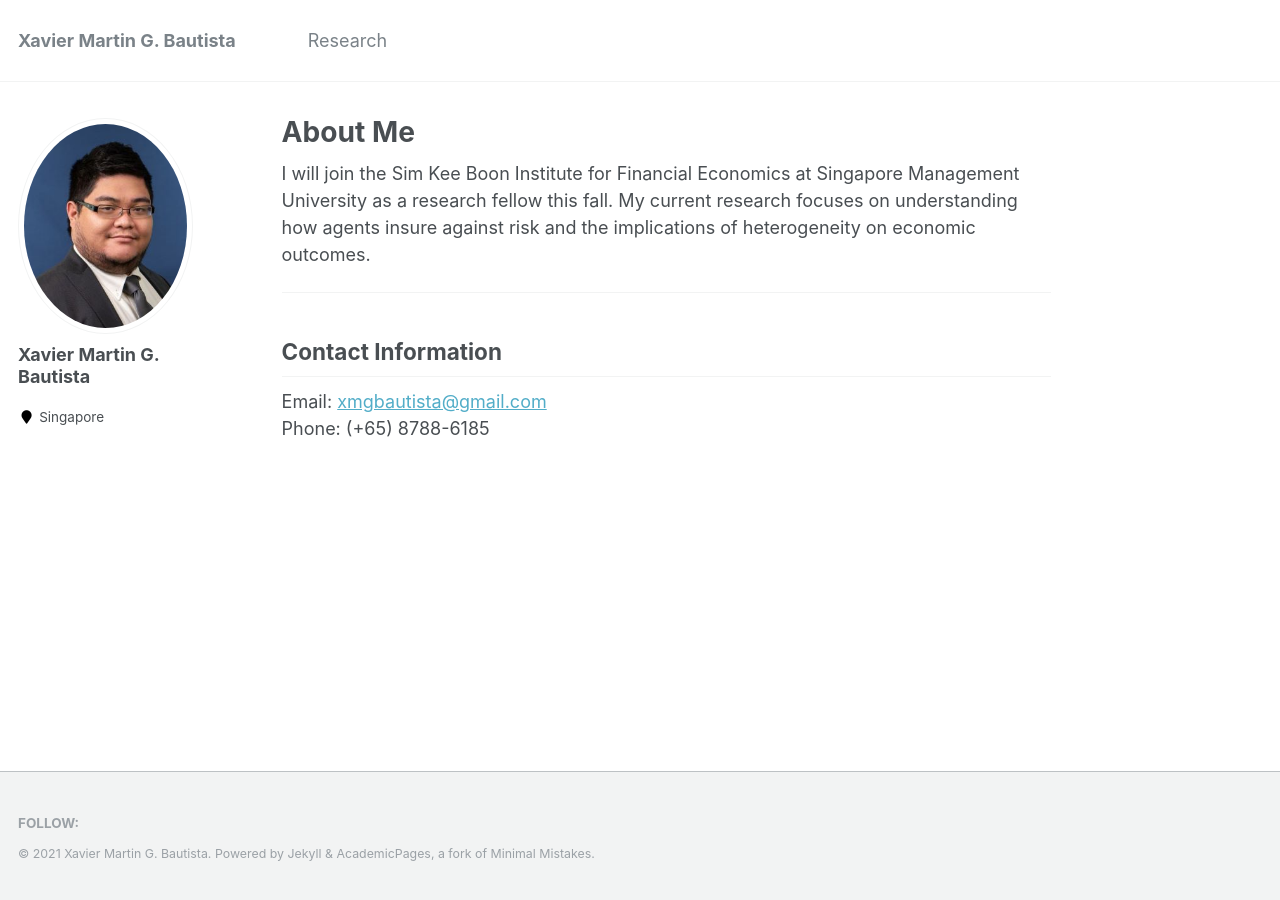
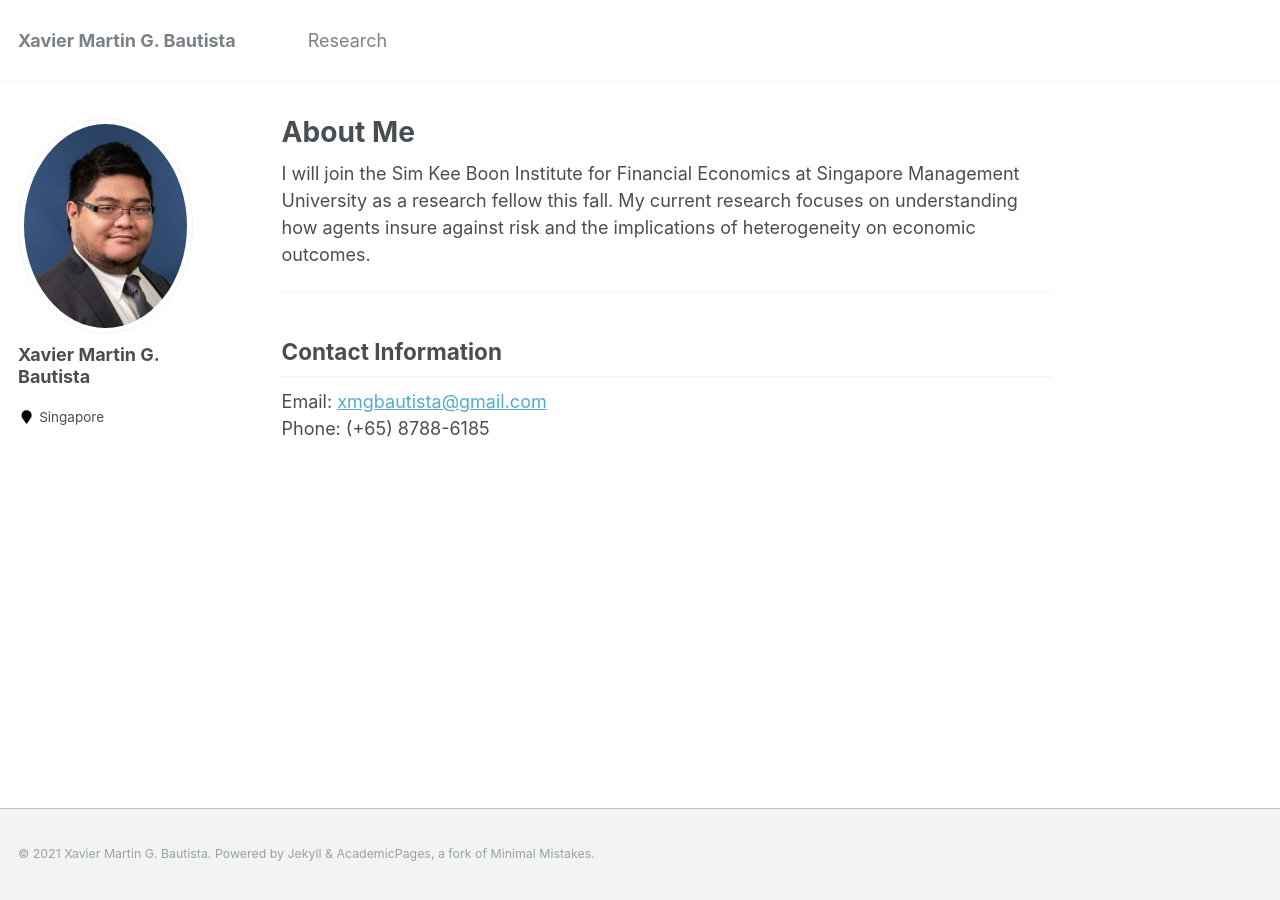
Before and after one commit to xmgbautista/xmgbautista.github.io, a Jekyll site: the page built from _pages/about.md, in a window 1280 px wide. Built offline with Jekyll 4.4.1, drawn with Linux system fonts in a browser that asks for light colours.

Commit message:
Update footer.

```diff
--- a/_includes/footer.html
+++ b/_includes/footer.html
@@ -1,6 +1,6 @@
 {% include base_path %}
 
-<div class="page__footer-follow">
+<!-- <div class="page__footer-follow">
   <ul class="social-icons">
     {% if site.data.ui-text[site.locale].follow_label %}
       <li><strong>{{ site.data.ui-text[site.locale].follow_label }}</strong></li>
@@ -17,8 +17,8 @@
     {% if site.author.bitbucket %}
       <li><a href="http://bitbucket.org/{{ site.author.bitbucket }}"><i class="fab fa-bitbucket" aria-hidden="true"></i> Bitbucket</a></li>
     {% endif %}
-    <!-- <li><a href="{% if site.atom_feed.path %}{{ site.atom_feed.path }}{% else %}{{ base_path }}/feed.xml{% endif %}"><i class="fa fa-fw fa-rss-square" aria-hidden="true"></i> {{ site.data.ui-text[site.locale].feed_label | default: "Feed" }}</a></li>-->
+    <li><a href="{% if site.atom_feed.path %}{{ site.atom_feed.path }}{% else %}{{ base_path }}/feed.xml{% endif %}"><i class="fa fa-fw fa-rss-square" aria-hidden="true"></i> {{ site.data.ui-text[site.locale].feed_label | default: "Feed" }}</a></li>
   </ul>
-</div>
+</div>-->
 
 <div class="page__footer-copyright">&copy; {{ site.time | date: '%Y' }} {{ site.name | default: site.title }}. {{ site.data.ui-text[site.locale].powered_by | default: "Powered by" }} <a href="http://jekyllrb.com" rel="nofollow">Jekyll</a> &amp; <a href="https://github.com/academicpages/academicpages.github.io">AcademicPages</a>, a fork of <a href="https://mademistakes.com/work/minimal-mistakes-jekyll-theme/" rel="nofollow">Minimal Mistakes</a>.</div>
```
